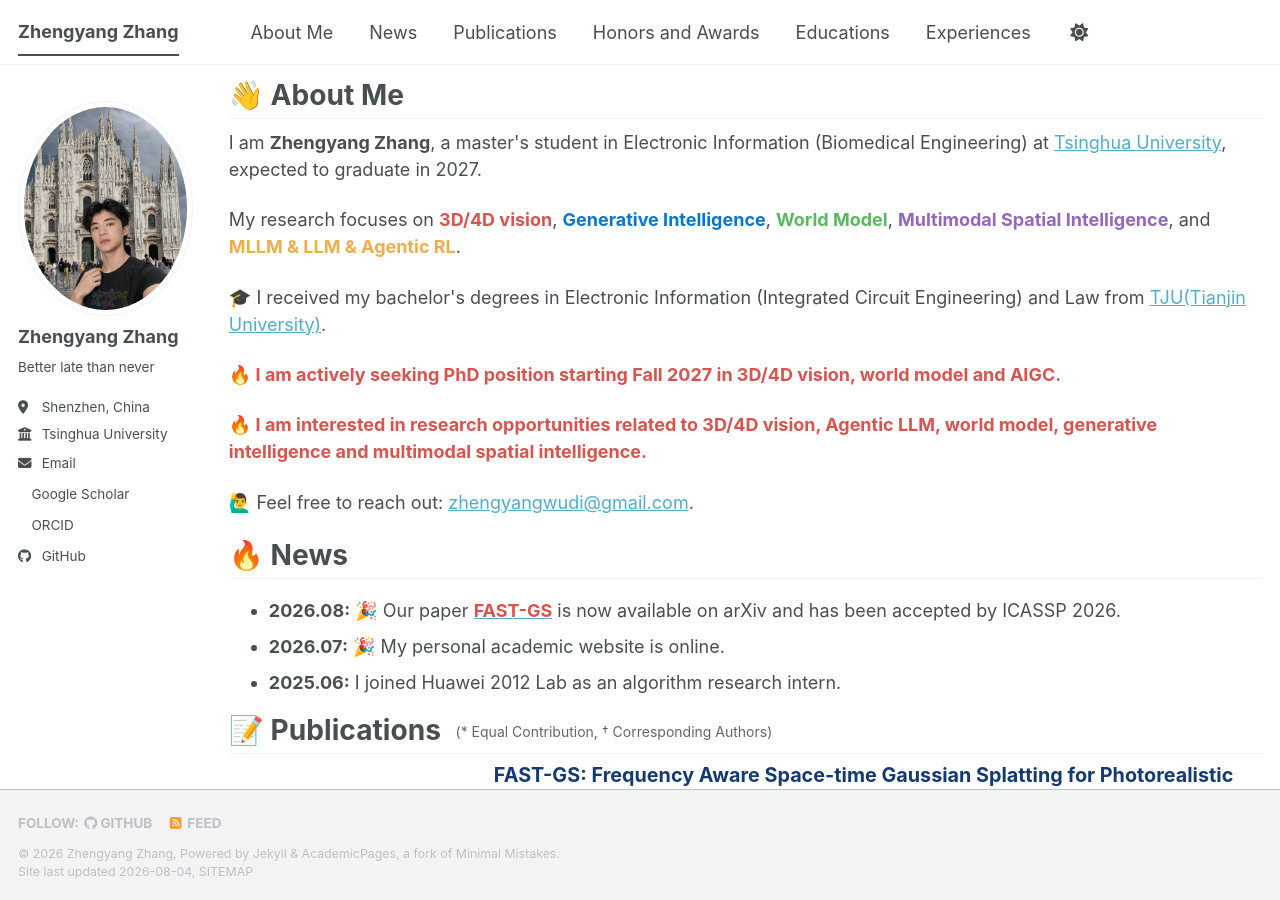
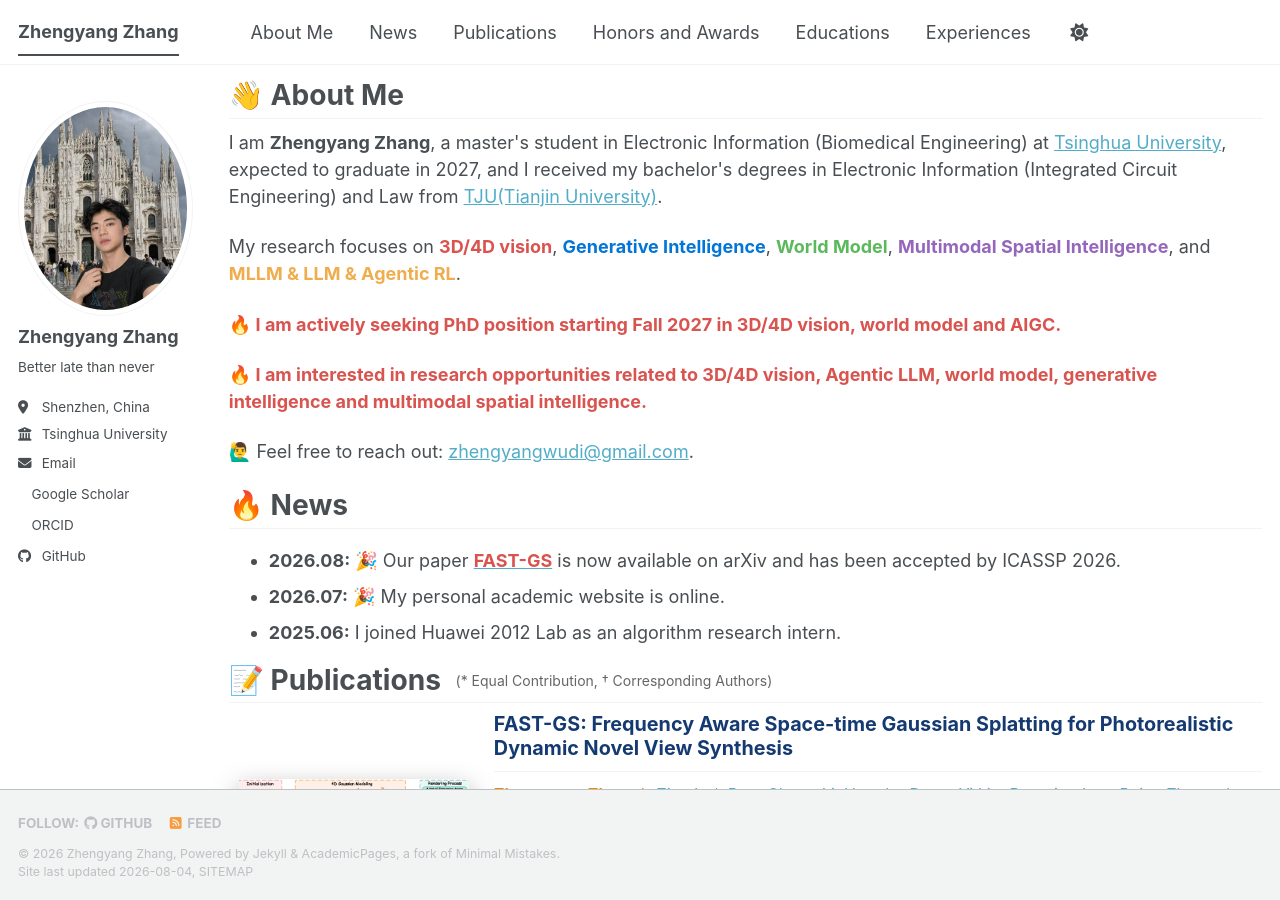
Before and after one commit to ZhengyangZhang1107/zhengyangzhang1107.github.io, a Jekyll site: the page built from _pages/about.md, in a window 1280 px wide and 900 px high. Built offline with Jekyll 4.4.1, drawn with Linux system fonts in a browser that asks for light colours; a style sheet for code colours, icons or effects is not loaded.

Commit message:
Update about me section with additional education details
Expanded educational background to include bachelor's degrees from Tianjin University.

```diff
--- a/_pages/about.md
+++ b/_pages/about.md
@@ -12,7 +12,7 @@ redirect_from:
 <h1 style="margin-top: 0px; border-bottom: 1px solid #f2f3f3; padding-bottom: 5px; margin-bottom: 10px;">👋 About Me</h1>
 
 <p>
-I am <strong>Zhengyang Zhang</strong>, a master's student in Electronic Information (Biomedical Engineering) at <a href="https://www.tsinghua.edu.cn/" target="_blank">Tsinghua University</a>, expected to graduate in 2027.
+I am <strong>Zhengyang Zhang</strong>, a master's student in Electronic Information (Biomedical Engineering) at <a href="https://www.tsinghua.edu.cn/" target="_blank">Tsinghua University</a>, expected to graduate in 2027, and I received my bachelor's degrees in Electronic Information (Integrated Circuit Engineering) and Law from <a href="https://www.tju.edu.cn/" target="_blank">TJU(Tianjin University)</a>.
 </p>
 
 <p>
@@ -21,10 +21,6 @@ My research focuses on <span style="color: #d9534f; font-weight: bold;">3D/4D vi
 <span style="color: #5cb85c; font-weight: bold;">World Model</span>,
 <span style="color: #9467bd; font-weight: bold;">Multimodal Spatial Intelligence</span>, and
 <span style="color: #f0ad4e; font-weight: bold;">MLLM & LLM & Agentic RL</span>.
-</p>
-
-<p>
-🎓 I received my bachelor's degrees in Electronic Information (Integrated Circuit Engineering) and Law from <a href="https://www.tju.edu.cn/" target="_blank">TJU(Tianjin University)</a>.
 </p>
 
 <div style="color: #d9534f; font-weight: bold; margin: 20px 0;">
```
